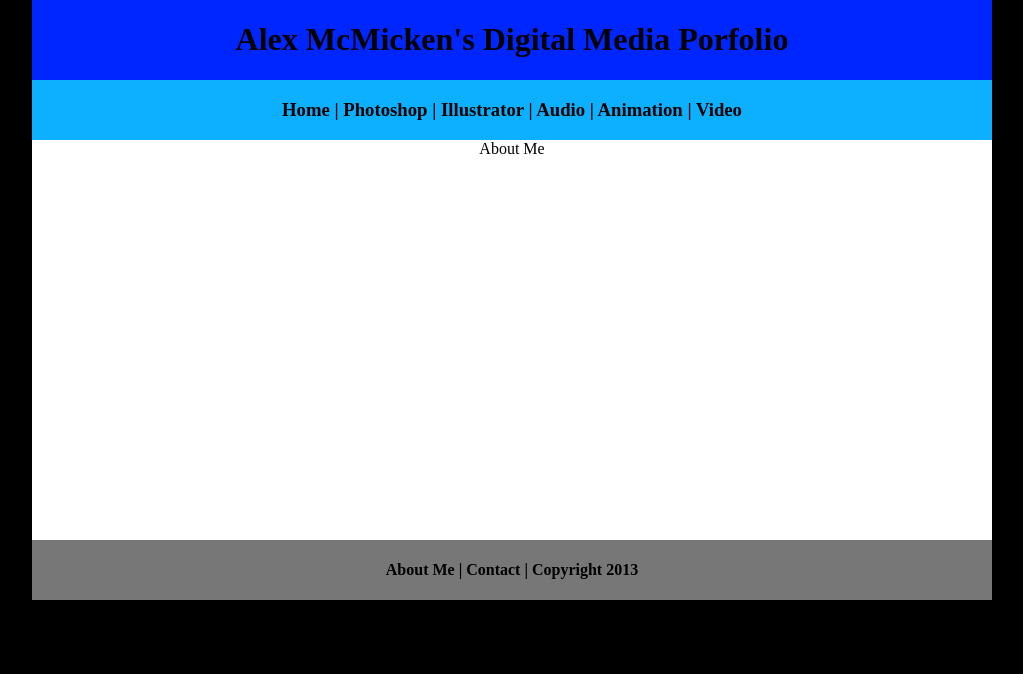
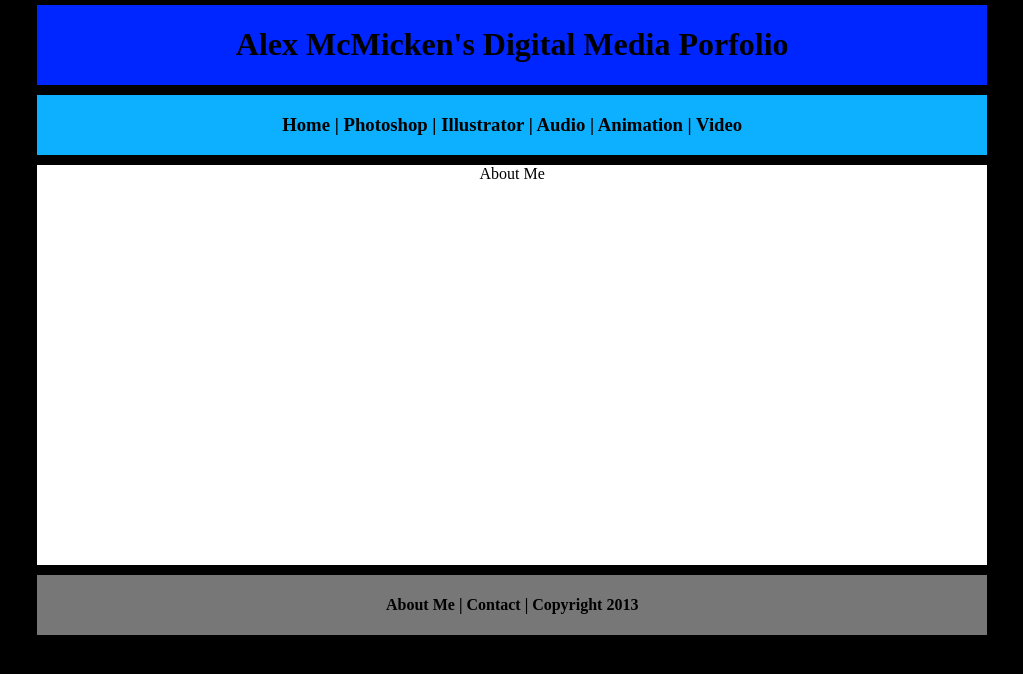
Before and after one commit to Edthepug017/APMPortfolio, a plain HTML site: page about me/index.html in a window 1280 px wide. Shown: the whole page, without its empty margins (128-1151 px from the left). Drawn offline with Linux system fonts and the light colour scheme.

Commit message:
Add files via upload

```diff
--- a/myCSS.css
+++ b/myCSS.css
@@ -8,7 +8,6 @@ body {
 a:link {
     color: #000000;
 	text-decoration: none;
-	animation: ease-in;
 
 }
 a:visited {
@@ -28,36 +27,36 @@ a:hover, a:active, a:focus {
 .header {
 	background: #0026FF;
 	text-align: center;
-	margin: 0px;
+	margin: 5px;
 	padding: 5;
 	float: left;
-	width: 100%;
+	width: 99%;
 	height: 80px;
 
 }
 .nav {
 	background: #0DB0FF;
-	margin: 0px;
+	margin: 5px;
 	padding: 5;
 	float: left;
-	width: 100%;
+	width: 99%;
 	height: 60px;
 	text-align: center;
 }
 .content {
 	background: #FFFFFF;
-	margin: 0px;
+	margin: 5px;
 	float: left;
-	width: 100%;
+	width: 99%;
 	height: 400px;
 	text-align: center;
 
 }
 .footer {
 	background: #777777;
-	margin: 0px;
+	margin: 5px;
 	float: left;
-	width: 100%;
+	width: 99%;
 	height: 60px;
 	text-align: center;
 }
```
Also changed, not shown: animation/index.html (+1 -1 lines), audio/index.html (+1 -1 lines), illustrator/index.html (+1 -1 lines), index.html (+1 -1 lines), photoshop/index.html (+1 -1 lines), video/index.html (+1 -1 lines).
